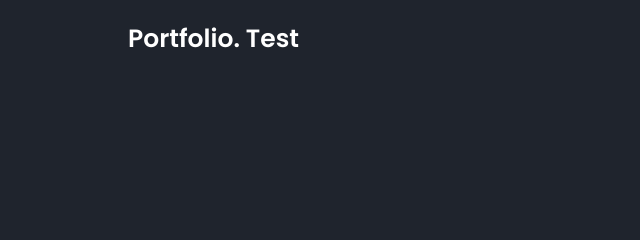
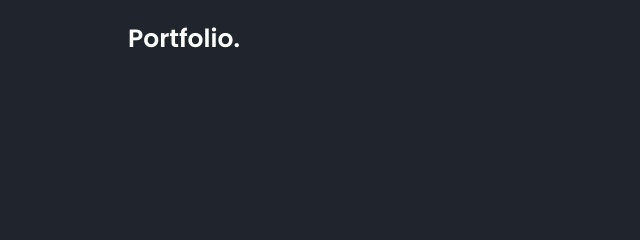
Before and after one commit to AliZahid117/AliZahid117.github.io, a plain HTML site: page index.html in a window 1280 px wide. Shown: the top 240 px of the page, 0-640 px from the left. Drawn offline with nearby package versions, Linux system fonts and the light colour scheme.

Commit message:
Removed test text

```diff
--- a/index.html
+++ b/index.html
@@ -13,7 +13,7 @@
 <body>
 
     <header class="header">
-        <a href="#" class="logo">Portfolio. Test</a>
+        <a href="#" class="logo">Portfolio.</a>
 
         <nav class="navbar">
             <a href="#home" style="--i:1;" class="active">Home</a>
```
